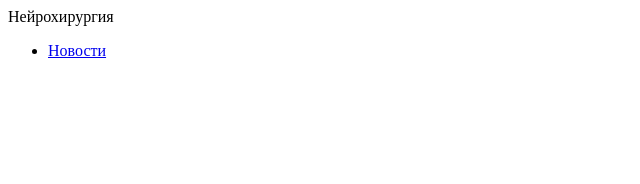
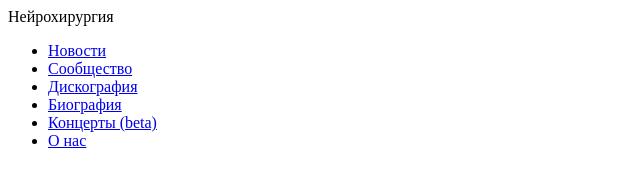
Before and after one commit to sergBull/neurosurgery.ussr, a plain HTML site: page index.html in a window 1280 px wide. Shown: the whole page, without its empty margins (0-640 px from the left). Drawn offline with Linux system fonts and the light colour scheme.

Commit message:
Update index.html

```diff
--- a/index.html
+++ b/index.html
@@ -9,7 +9,13 @@
 	<div>
 		<ul>
 			<li><a href="#news">Новости</a></li>
+			<li><a href="#community">Сообщество</a></li>
+			<li><a href="#discography">Дискография</a></li>
+			<li><a href="#bios">Биография</a></li>
+			<li><a href="#live">Концерты (beta)</a></li>
+			<li><a href="#about">О нас</a></li>
 		</ul>
 	</div>
+
 </body>
 </html>
```
